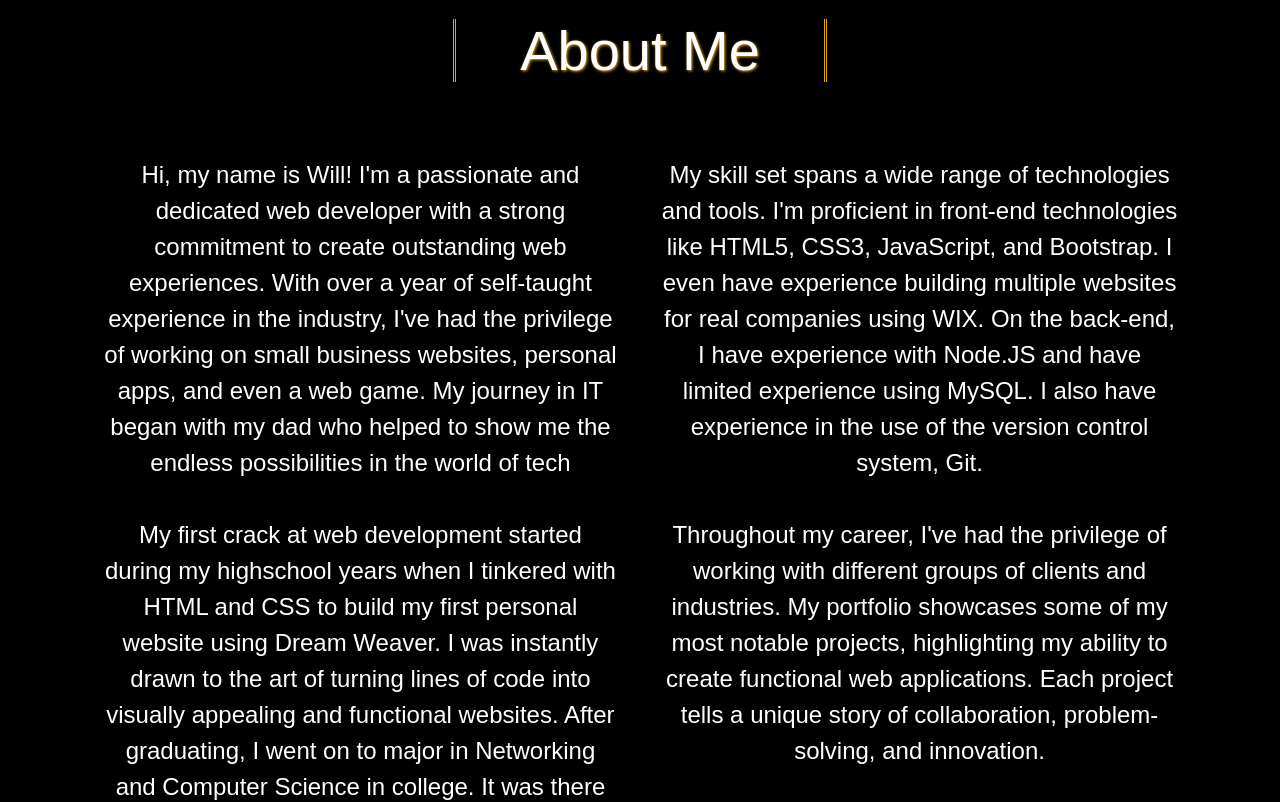
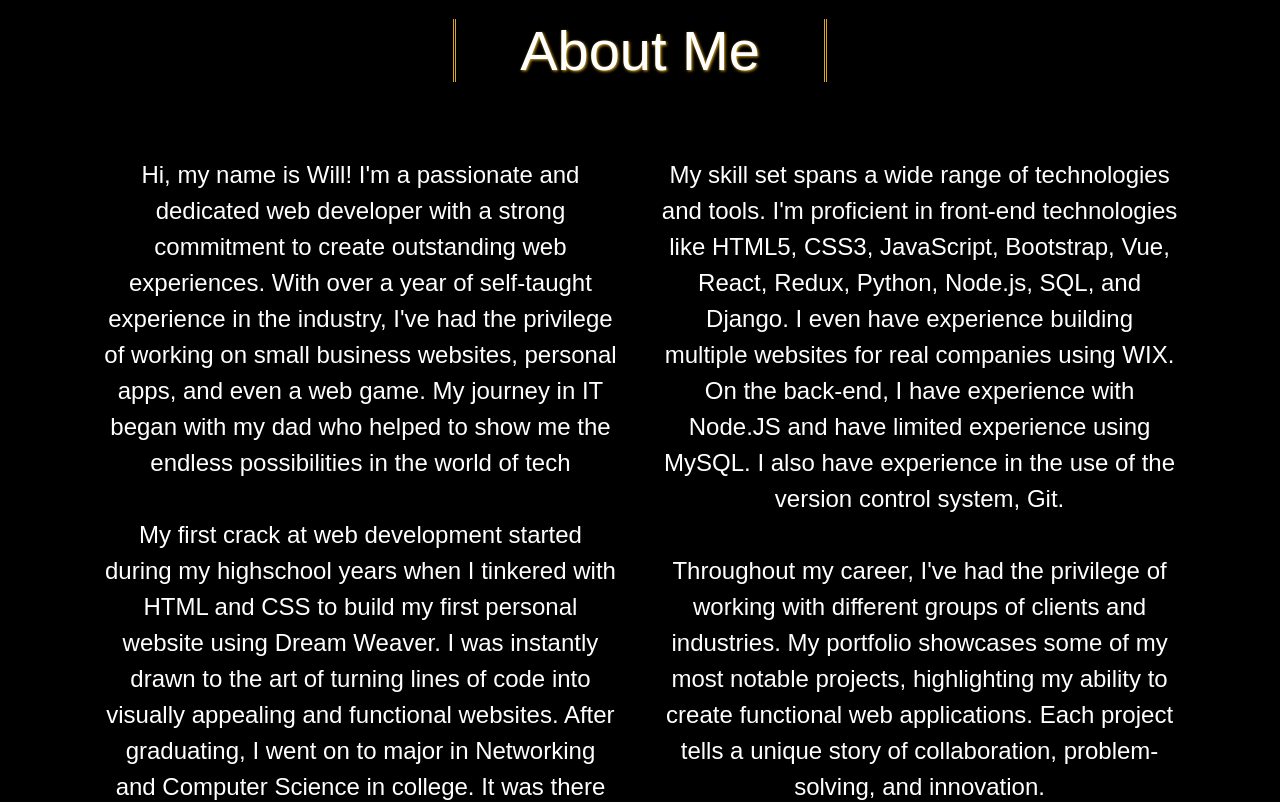
Before and after one commit to Mckreames/Portfolio, a plain HTML site: page index.html in a window 1280 px wide. Shown: the part 1040-1842 px from the top of the page. Drawn offline with nearby package versions, Linux system fonts and the light colour scheme.

Commit message:
added more technologies to my about me section to keep track

```diff
--- a/index.html
+++ b/index.html
@@ -132,11 +132,12 @@
       </p>
       <p class="p-f-right right reverse-hide">
         My skill set spans a wide range of technologies and tools. I'm
-        proficient in front-end technologies like HTML5, CSS3, JavaScript, and
-        Bootstrap. I even have experience building multiple websites for real
-        companies using WIX. On the back-end, I have experience with Node.JS and
-        have limited experience using MySQL. I also have experience in the use
-        of the version control system, Git.<br />
+        proficient in front-end technologies like HTML5, CSS3, JavaScript,
+        Bootstrap, Vue, React, Redux, Python, Node.js, SQL, and Django. I even
+        have experience building multiple websites for real companies using WIX.
+        On the back-end, I have experience with Node.JS and have limited
+        experience using MySQL. I also have experience in the use of the version
+        control system, Git.<br />
         <br />
         Throughout my career, I've had the privilege of working with different
         groups of clients and industries. My portfolio showcases some of my most
```
